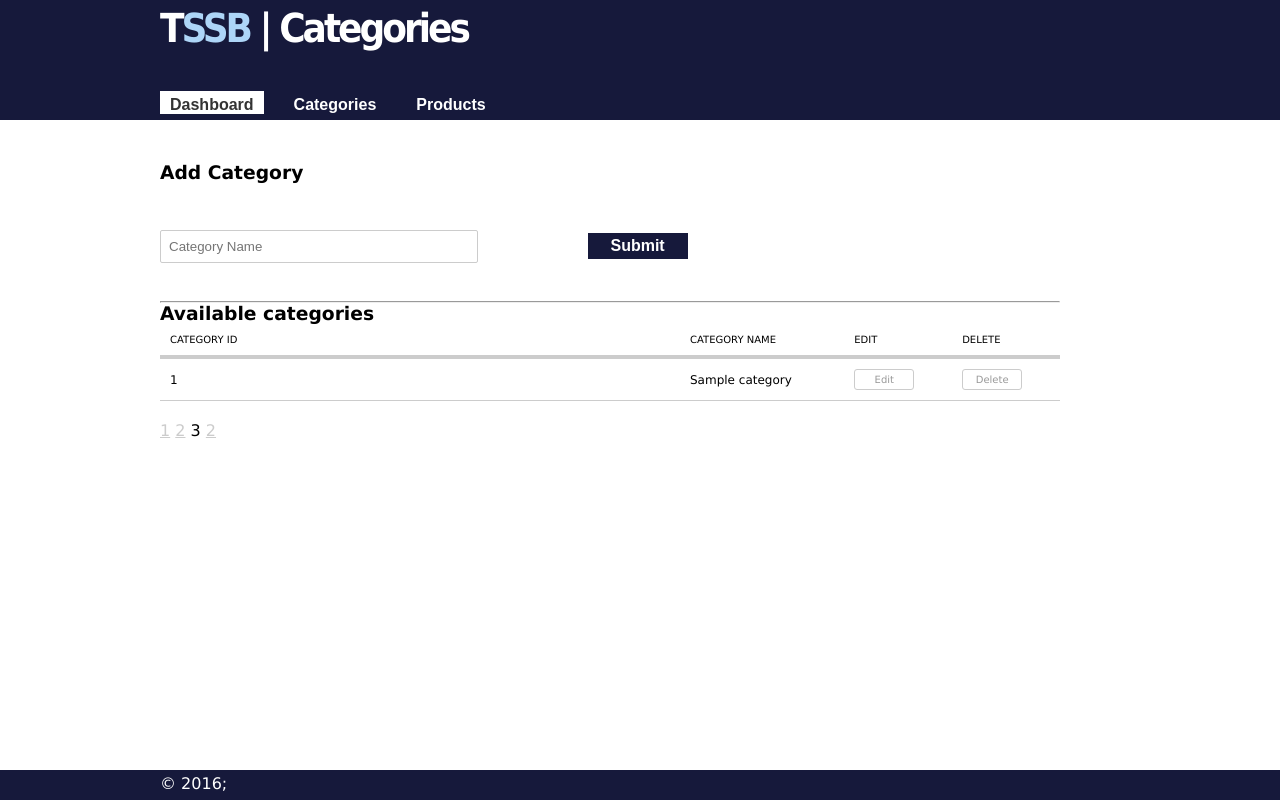
After one commit to TosinHub/E-Commerce-Bookstore-Application, a PHP site: page /category.php in a window 1280 px wide. The commit adds this page. Run offline with PHP 8.4, Linux system fonts and the light colour scheme; tables that the repository leaves empty or names only in its code hold one stand-in row (values such as "Sample post").

Commit message:
category page set up

```diff
--- /dev/null
+++ b/www/category.php
@@ -0,0 +1,86 @@
+<?php
+session_start();
+$_SESSION['active'] = true;
+$_SESSION ['cat_page'] = true;
+
+#connect to databse
+
+
+$page_title = "Categories";
+
+ include 'includes/db.php';
+
+ include 'includes/function.php';
+
+
+ include 'includes/header.php';
+
+
+
+  if(array_key_exists('add', $_POST)){
+	$clean = array_map('trim', $_POST);
+  	addCategory($conn,$clean);
+
+
+  }
+?>
+
+
+	<div class="wrapper">
+		<div id="stream"><br/><br/>
+
+<p>
+<h3>Add Category</h3>
+<?php
+		if(isset($_GET['success']))
+		{
+
+			echo $_GET['success'];
+		}
+ ?>
+
+		<form  id="register" method="post" action="category.php">
+			<input type="text" name="cat_name" placeholder="Category Name" />
+			<input type="submit" name="add">
+
+		</form>
+
+
+		</p><br/><br/>
+
+<hr>
+
+		<h3>Available categories</h3>
+			<table id="tab">
+				<thead>
+					<tr>
+						<th>Category Id</th>
+						<th>Category Name</th>
+						<th>edit</th>
+						<th>delete</th>
+					</tr>
+				</thead>
+				<tbody>
+
+						<?php  $view = showCategory($conn); echo $view; ?>
+
+
+          		</tbody>
+			</table>
+		</div>
+
+		<div class="paginated">
+			<a href="#">1</a>
+			<a href="#">2</a>
+			<span>3</span>
+			<a href="#">2</a>
+		</div>
+	</div>
+
+	<section class="foot">
+		<div>
+			<p>&copy; 2016;
+		</div>
+	</section>
+</body>
+</html>
--- a/www/includes/function.php
+++ b/www/includes/function.php
@@ -60,6 +60,55 @@
 
 		}
 
+		function fileUpload($files,$error,$pic){
+
+
+			 define('MAX_FILE_SIZE', "2097152");
+
+    #allowed extentions
+
+    $ext = ["image/jpg","image/jpeg","image/png"];
+
+     if(empty($files[$pic]['name']))
+                  {
+            $error[$pic] = "Please choose a file";
+
+
+                  }
+
+
+
+
+                   if($files[$pic]['size'] > MAX_FILE_SIZE)
+                  {
+                         $error[$pic] = "File exceeds maximum sixe. Maximum size:" . MAX_FILE_SIZE;
+                  }
+
+  #check file type/extention
+       if(!in_array($files[$pic]['type'], $ext))
+                  {
+
+                        $error[$pic] = "Invalid file type";
+
+                  }
+
+
+    #generate random number to append
+                  $rnd = rand(000000000000, 999999999999);
+
+    # strip filename for spaces
+                  $strip_name = str_replace("", "_",$_FILES['pic']['name'] );
+                  $filename = $rnd.$strip_name;
+                  $destination = 'uploads/' .$filename;
+
+
+        if(!move_uploaded_file($files[$pic]['tmp_name'], $destination))
+                  {
+
+                    $error[$pic] = "file upload failed";
+                  }
+
+		}
 
 
 
@@ -97,3 +146,52 @@
 				return true;
         }
 	}
+
+
+
+
+
+
+
+	function addCategory($dbconn,$input){
+
+
+			$stmt = $dbconn->prepare("INSERT INTO category(cat_name) VALUES (:c)");
+
+	 		//bind params
+			$stmt->bindParam(":c", $input['cat_name']);
+			if($stmt->execute()){
+
+			$success = "category added";
+  		header("Location:category.php?success=$success");
+	 		}
+
+	}
+
+
+	function showCategory($dbconn){
+				$stmt = $dbconn->prepare("SELECT * FROM category ");
+				 $stmt->execute();
+				 $result = "";
+
+	 		while($row = $stmt->fetch(PDO::FETCH_ASSOC)){
+
+	 			 $result .= "<tr>";
+	 			  $result .= "<td>" .$row['cat_id'].  "</td>";
+	 			   $result .= "<td>" .$row['cat_name'].  "</td>";
+
+	 			 $result .=   "<td><a href='#'>edit</a></td>";
+					$result .=	 "<td><a href='#'>delete</a></td> ";
+	 			     $result .= "</tr>";
+
+
+	 		}
+	  return $result;
+
+
+
+
+
+
+
+	}
--- a/www/includes/header.php
+++ b/www/includes/header.php
@@ -7,6 +7,34 @@
 <body>
 	<section>
 		<div class="mast">
-			<h1>T<span>SSB</span></h1>
-		</div>
+			<h1>T<span>SSB</span> |
+
+<?php
+if(isset($_SESSION['cat_page'])){
+
+	echo "Categories";
+}
+
+if(isset($_SESSION['active']) && $_SESSION['active']){
+
+?>
+			</h1>
+			<nav>
+				<ul class="clearfix">
+					<li><a href="dashboard.php" class="selected">Dashboard</a></li>
+					<li><a href="category.php">Categories</a></li>
+					<li><a href="#">Products</a></li>
+				</ul>
+			</nav>
+
+
+<?php
+}
+else{
+
+
+}
+?>
+
+</div>
 	</section>
```
Also changed, not shown: www/dashboard.php (+14 -19 lines), www/register.php (+31 -5 lines).
